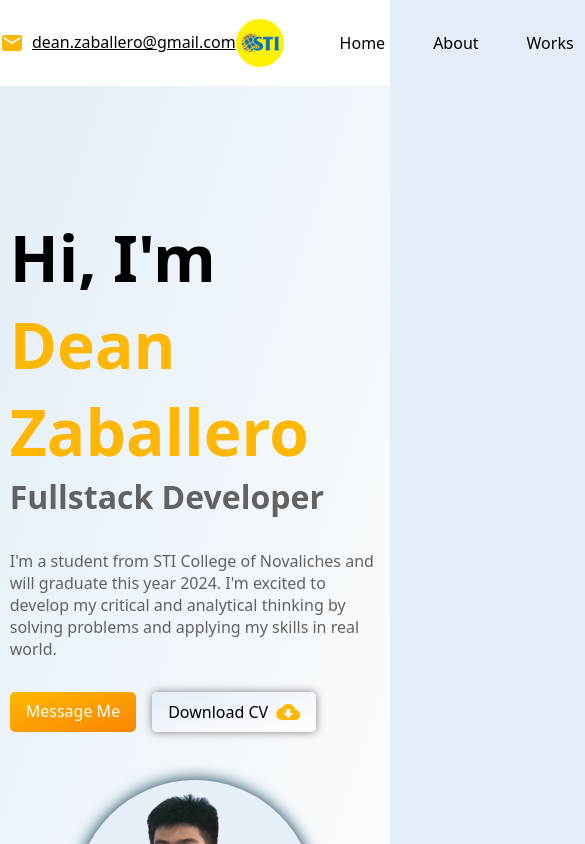
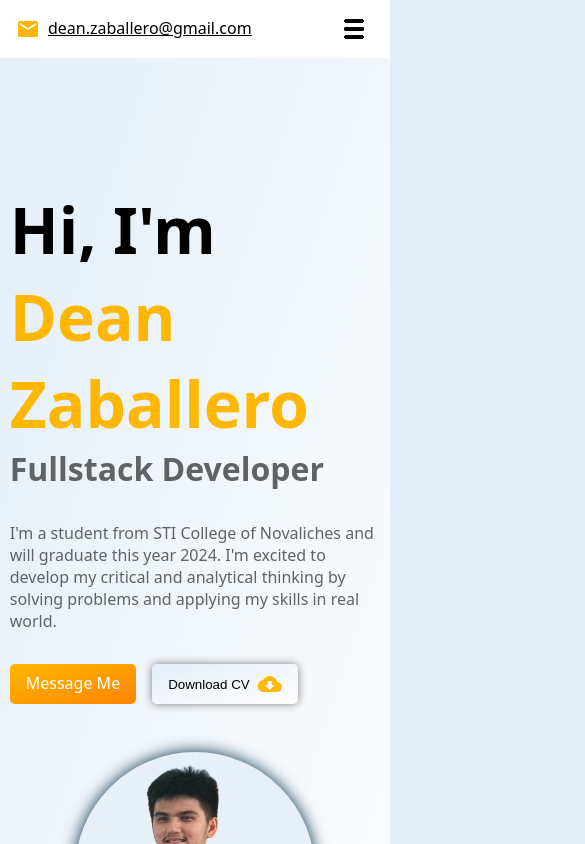
Before and after one commit to Feyded/my-portfolio, a React (Create React App) app: page / in a window 390 px wide. Shown: the top 844 px of the page, 585 px wide, since content can reach past the window. Built offline with nearby package versions, Linux system fonts and the light colour scheme.

Commit message:
add hamburger

```diff
--- a/package.json
+++ b/package.json
@@ -11,6 +11,7 @@
     "react-dom": "^18.2.0",
     "react-router-dom": "^6.21.2",
     "react-scripts": "5.0.1",
+    "sweetalert2": "^11.10.3",
     "web-vitals": "^2.1.4"
   },
   "scripts": {
--- a/public/index.html
+++ b/public/index.html
@@ -28,7 +28,6 @@
     <title>Dean Zaballero</title>
   </head>
   <body>
-    <noscript>You need to enable JavaScript to run this app.</noscript>
     <div id="root"></div>
   </body>
 </html>
--- a/src/assets/css/home.css
+++ b/src/assets/css/home.css
@@ -46,7 +46,7 @@ span {
   gap: 1rem;
 }
 
-.heroButtons a {
+.heroButtons > * {
   border-radius: 5px;
   padding: 0.5rem 1rem;
   transition: ease-in-out, 0.5s;
@@ -69,13 +69,15 @@ span {
   background: linear-gradient(to bottom right, #e4eef7, #fffeff);
   box-shadow: 0rem 0rem 0.5rem rgb(128, 125, 125);
   color: #000;
+  border: none;
+  cursor: pointer;
 }
 
 .d-flex {
   display: flex;
 }
 
-.heroButtons a:hover {
+.heroButtons > *:hover {
   transform: scale(1.1);
 }
 
--- a/src/assets/css/navBar.css
+++ b/src/assets/css/navBar.css
@@ -44,10 +44,145 @@ ul li a {
   transform: scale(1.1);
 }
 
-.email:hover a, i {
+.email:hover a,
+i {
   color: var(--clr-light-orange);
 }
 
 ul li a:hover {
   border-bottom: 3px solid var(--clr-light-orange);
 }
+
+.menu {
+  display: none;
+  cursor: pointer;
+}
+
+@media screen and (max-width: 53rem) {
+  .email {
+    margin-left: 1rem;
+  }
+
+  .navList {
+    display: none;
+  }
+
+  .navList li {
+    border-bottom: 1px solid black;
+  }
+
+  .menu {
+    display: block;
+    margin-right: 1rem;
+  }
+
+  .navList li a {
+    color: #fff;
+  }
+
+  .navList.active {
+    display: block;
+    background-color: #ed7d31;
+    flex-direction: column;
+    text-align: center;
+    position: absolute;
+    padding: 0rem 1rem;
+    right: 0;
+    left: 0;
+    top: 5%;
+    animation: slideLeftIn ease-in-out 0.5s;
+  }
+
+  @keyframes slideLeftIn {
+    from {
+      opacity: 0;
+      transform: translateX(100%);
+    }
+
+    to {
+      opacity: 1;
+      transform: translateX(0);
+    }
+  }
+  @keyframes slideLeftOut {
+    from {
+      transform: translateX(-50%);
+    }
+
+    to {
+      transform: translateX(0);
+    }
+  }
+
+  .navList.active > * {
+    padding: 1rem;
+  }
+
+  .logo__container,
+  .logo {
+    display: none;
+  }
+
+  .navBar {
+    justify-content: space-between;
+  }
+}
+
+.menu {
+  --s: 20px;
+  --c: black;
+
+  height: var(--s);
+  border: none;
+  padding: 0;
+  aspect-ratio: 1;
+  border-inline: calc(var(--s) / 2) solid #0000;
+  box-sizing: content-box;
+  --_g1: linear-gradient(var(--c) 20%, #0000 0 80%, var(--c) 0) no-repeat
+    content-box border-box;
+  --_g2: radial-gradient(circle closest-side at 50% 12.5%, var(--c) 95%, #0000)
+    repeat-y content-box border-box;
+  background: var(--_g2) left var(--_p, 0px) top,
+    var(--_g1) left calc(var(--s) / 10 + var(--_p, 0px)) top,
+    var(--_g2) right var(--_p, 0px) top,
+    var(--_g1) right calc(var(--s) / 10 + var(--_p, 0px)) top;
+  background-size: 20% 80%, 40% 100%;
+  position: relative;
+  clip-path: inset(0 25%);
+  mask: linear-gradient(90deg, #0000, #000 25% 75%, #0000);
+  cursor: pointer;
+  transition: background-position 0.3s var(--_s, 0.3s),
+    clip-path 0s var(--_s, 0.6s);
+  -webkit-appearance: none;
+  -moz-appearance: none;
+  appearance: none;
+}
+
+.menu:before,
+.menu:after {
+  content: "";
+  position: absolute;
+  border-radius: var(--s);
+  inset: 40% 0;
+  background: var(--c);
+  transition: transform 0.3s calc(0.3s - var(--_s, 0.3s));
+}
+
+.menu:checked {
+  clip-path: inset(0);
+  --_p: calc(-1 * var(--s));
+  --_s: 0s;
+}
+.menu:checked:before {
+  transform: rotate(45deg);
+}
+.menu:checked:after {
+  transform: rotate(-45deg);
+}
+.menu:focus-visible {
+  clip-path: none;
+  mask: none;
+  border: none;
+  outline: 2px solid var(--c);
+  outline-offset: 5px;
+}
--- a/src/components/navBar.js
+++ b/src/components/navBar.js
@@ -1,8 +1,14 @@
-import React from "react";
+import React, { useState } from "react";
 import "../assets/css/navBar.css";
 import stiLogo from "../assets/images/navbar/sti-logo.png";
 
 export function NavBar() {
+  const [isActive, setIsActive] = useState(false);
+
+  const hamburgerMenu = () => {
+    setIsActive(!isActive);
+  };
+
   return (
     <div className="navBar">
       <div className="email">
@@ -14,12 +20,15 @@ export function NavBar() {
           dean.zaballero@gmail.com
         </a>
       </div>
-      <a href="https://www.facebook.com/novaliches.sti.edu">
+      <a
+        className="logo__Container"
+        href="https://www.facebook.com/novaliches.sti.edu"
+      >
         <img className="logo" src={stiLogo} alt="stiLogo" />
       </a>
-      <ul>
+      <ul className={`navList ${isActive ? "active" : "inactive"}`}>
         <li>
-          <a href="/">Home</a>
+          <a href="https://feyded.github.io/my-portfolio/">Home</a>
         </li>
         <li>
           <a href="#about">About</a>
@@ -31,6 +40,8 @@ export function NavBar() {
           <a href="/">Certifications</a>
         </li>
       </ul>
+
+      <input type="checkbox" role="button" aria-label="Display the menu" className="menu" onClick={()=> hamburgerMenu()}></input>
     </div>
   );
 }
--- a/src/pages/home.js
+++ b/src/pages/home.js
@@ -1,8 +1,20 @@
 import React from "react";
 import personImage from "../assets/images/home/person.png";
+import Swal from "sweetalert2";
 import "../assets/css/home.css";
 
 export function Home() {
+
+  const downloadResume = () => {
+    Swal.fire({
+      title: "Message me!",
+      text: "For inquiries, kindly reach me at dean.zaballero@gmail.com or Fb Dean Zaballero ",
+      icon: "info",
+      iconColor: "#ffb703",
+      confirmButtonText: "OK",
+    });
+  };
+
   return (
     <div className="hero">
       <div className="container home__section d-flex">
@@ -27,10 +39,14 @@ export function Home() {
             >
               Message Me
             </a>
-            <a className="downloadCVBtn" href="/">
+            <button
+              className="downloadCVBtn"
+              href="#"
+              onClick={() => downloadResume()}
+            >
               Download CV
               <i className="small material-icons">cloud_download</i>
-            </a>
+            </button>
           </div>
         </div>
         <div className="hero__image">
```
Also changed, not shown: src/App.js (line endings or trailing spaces), 1 other file (tests, documents, lock files or other folders).
